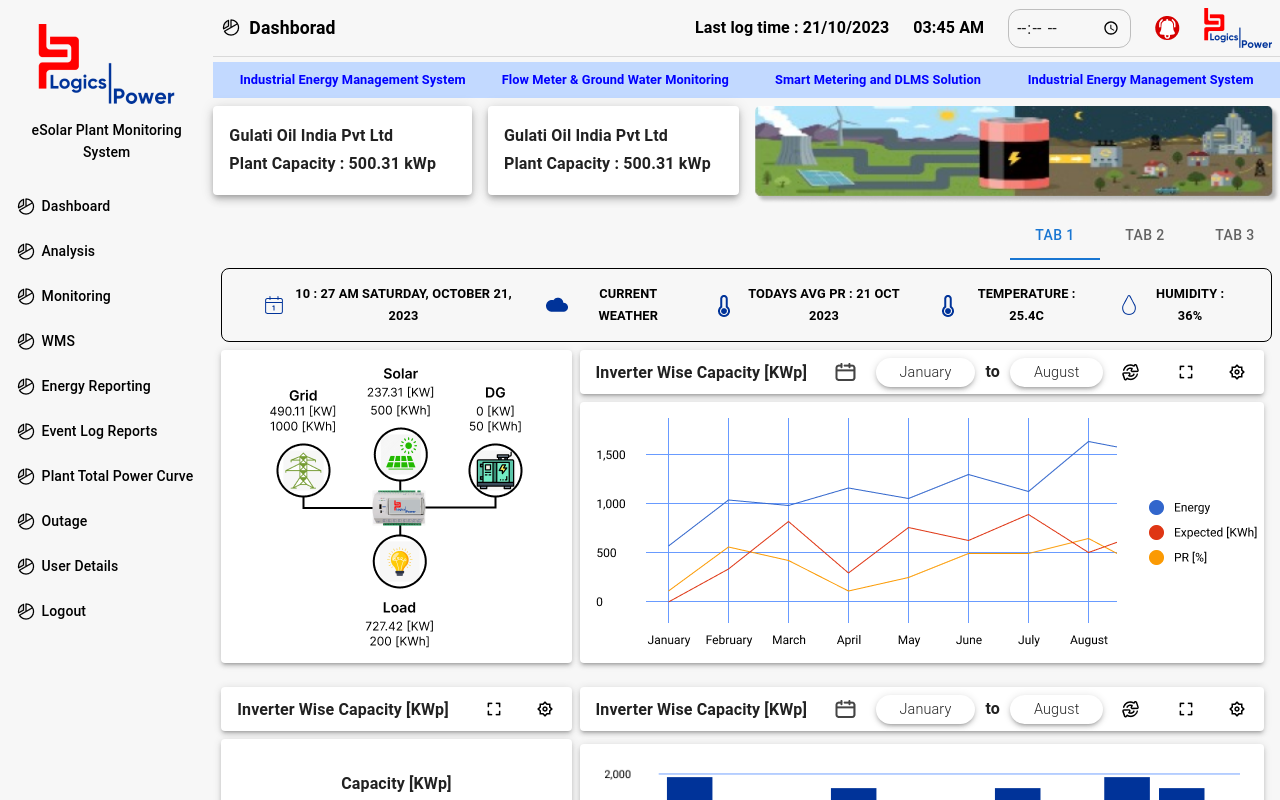
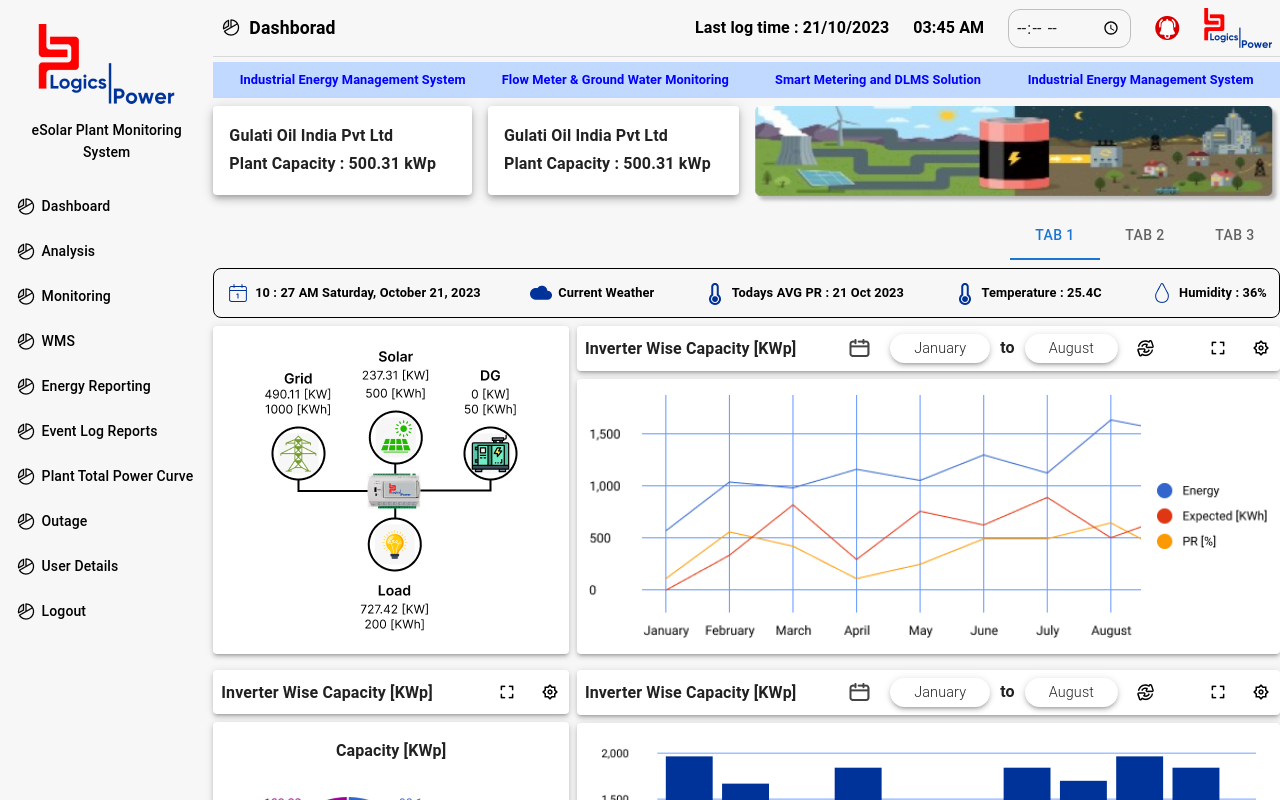
Before and after one commit to Prakhar-Verma001/Logics-UI, a React (Create React App) app: page / in a window 1280 px wide. Shown: the top 800 px of the page. Built offline with nearby package versions, Linux system fonts and the light colour scheme.

Commit message:
Update TabArea.js

```diff
--- a/src/components/TabArea.js
+++ b/src/components/TabArea.js
@@ -27,7 +27,7 @@
     }
 
   return (
-    <Box>
+    <Box mx={{lg:0, xs:1}}>
         <Stack direction={'row'} justifyContent={{md:'right', xs:'center'}} mb={1}>
             <Tabs value={value} onChange={handleTabs}>
                 <Tab label='Tab 1' />
@@ -35,9 +35,8 @@
                 <Tab label='Tab 3' />
             </Tabs>
         </Stack>
-        <Stack direction={{lg:'row', xs:'column'}} spacing={{lg:2, xs:1}} alignItems={'center'}
-        justifyContent={'space-between'} sx={{border: '1px solid black', borderRadius:2, px:4,
-        py:{lg:1, xs:2}, mx:1}}>
+        <Stack direction={{lg:'row', xs:'column'}} spacing={1} alignItems={'center'} p={1}
+        justifyContent={'space-between'} sx={{border: '1px solid black', borderRadius:2}}>
                 <WeatherItems src={Cal} texts='10 : 27 AM Saturday, October 21, 2023' />
                 <WeatherItems src={Cloud} texts='Current Weather' />
                 <WeatherItems src={Temp} texts='Todays AVG PR : 21 Oct 2023' />
@@ -55,7 +54,7 @@
   return (
     <>
     {
-        props.value === props.index && (<Box p={1}>{props.children}</Box>)
+        props.value === props.index && (<Box py={1}>{props.children}</Box>)
     }
     </>
   )
@@ -64,25 +63,25 @@
 const WeatherChart = () => {
   return (
     <>
-        <Stack direction={'column'} spacing={3} mb={4}>
+        <Stack direction={'column'} spacing={2} mb={2}>
 
 
 
             <Grid container height={'100%'} rowGap={2}>
                 <Grid item lg={4} xs={12}>
-                    <Card sx={{display:'flex', alignItems:'center', justifyContent:'center', height:'100%' ,boxSizing:'border-box', boxShadow:3, m:{lg:0, xs:1}}}>
+                    <Card sx={{p:1, display:'flex', alignItems:'center', justifyContent:'center', height:'100%' ,boxSizing:'border-box', boxShadow:3}}>
                         <img src={ArchT} alt='Architecture' />
                     </Card>
                 </Grid>
                 <Grid item lg={8} xs={12}>
-                    <Stack direction={'column'} spacing={1} justifyContent={'space-between'} sx={{height:'100%', boxSizing:'border-box', mx:1}}>
+                    <Stack direction={'column'} spacing={1} justifyContent={'space-between'} sx={{height:'100%', boxSizing:'border-box', ml:{lg:1, xs:0}}}>
                         <Card sx={{boxShadow:3}}>
                             <CapacityStack />
                         </Card>
-                        <Card sx={{boxShadow:3}}>
-                            <Stack direction={{md:'row', xs:'column'}} spacing={{md:4, xs:2}} p={2} justifyContent={'space-between'} alignItems={{md:'center', xs:'start'}} sx={{width:'100%', boxSizing:'border-box'}}>
+                        <Card sx={{boxShadow:3, flexGrow:1}}>
+                            <Stack direction={{md:'row', xs:'column'}} p={1.5} spacing={2} py={2} justifyContent={'space-evenly'} alignItems={'center'} sx={{width:'100%', boxSizing:'border-box'}}>
                                 <img src={Graph} alt='Graph' width={'100%'}/>
-                                <img src={Indi} alt='Indicater'/>
+                                <img src={Indi} width={'20%'} alt='Indicater'/>
                             </Stack>
                         </Card>
                     </Stack>
@@ -91,29 +90,29 @@
 
             <Grid container height={'100%'} rowGap={2}>
                 <Grid item lg={4} xs={12}>
-                    <Stack direction={'column'} spacing={1} justifyContent={'space-between'} sx={{height:'100%', boxSizing:'border-box',  mx:{lg:0, xs:1}}}>
+                    <Stack direction={'column'} spacing={1} justifyContent={'space-between'} sx={{height:'100%', boxSizing:'border-box'}}>
 
-                            <Card sx={{boxShadow:3, boxSizing:'border-box'}}>
-                                <Stack direction={'row'} alignItems={'center'} justifyContent={'space-between'} pl={2}>
-                                    <Typography variant='subtitle2' sx={{fontSize:'1rem', fontWeight:'700'}}>Inverter Wise Capacity [KWp]</Typography>
+                            <Card sx={{boxShadow:3, boxSizing:'border-box', py:'2px'}}>
+                                <Stack direction={'row'} alignItems={'center'} justifyContent={'space-between'}>
+                                    <Typography variant='subtitle2' sx={{fontSize:'1rem', fontWeight:'700', p:1}}>Inverter Wise Capacity [KWp]</Typography>
                                     <Stack direction={'row'} alignItems={'center'} spacing={'4px'}>
                                         <IconButton><img src={Scan} alt='Scanner'/></IconButton>
-                                        <IconButton><img src={SET} alt='Setting'/></IconButton>
+                                        <IconButton sx={{p:0}}><img src={SET} alt='Setting'/></IconButton>
                                     </Stack>
                                 </Stack>
                             </Card>
 
-                            <Card sx={{boxShadow:3, height:'85%', boxSizing:'border-box', p:2}}>
-                                <Stack direction={'column'} alignItems={'center'} justifyContent={'space-between'} sx={{height:'100%', boxSizing:'border-box'}}>
-                                    <Typography variant='subtitle2' sx={{fontSize:'1rem', fontWeight:'700', py:2}}>Capacity [KWp]</Typography>
-                                    <img src={RainBow} alt='RainBow'/>
+                            <Card sx={{boxShadow:3, height:'85%', boxSizing:'border-box', p:2, flexGrow:1}}>
+                                <Stack direction={'column'} spacing={2} width={1} alignItems={'center'} justifyContent={'space-between'} sx={{height:'100%', boxSizing:'border-box'}}>
+                                    <Typography variant='subtitle2' sx={{fontSize:'1rem', fontWeight:'700'}}>Capacity [KWp]</Typography>
+                                    <img src={RainBow} alt='RainBow' width={'100%'}/>
                                 </Stack>
                             </Card>
                     </Stack>
                 </Grid>
 
                 <Grid item lg={8} xs={12}>
-                    <Stack direction={'column'} spacing={1} justifyContent={'space-between'} sx={{height:'100%', boxSizing:'border-box', mx:1}}>
+                    <Stack direction={'column'} spacing={1} justifyContent={'space-between'} sx={{height:'100%', boxSizing:'border-box', ml:{lg:1, xs:0}}}>
                         <Card sx={{boxShadow:3}}>
                             <CapacityStack />
                         </Card>
@@ -131,8 +130,8 @@
 const CapacityStack = () => {
     return (
         <>
-            <Stack direction={'row'} alignItems={'center'} justifyContent={'space-between'} pl={2}>
-                <Typography variant='subtitle2' sx={{fontSize:'1rem', fontWeight:'700'}}>Inverter Wise Capacity [KWp]</Typography>
+            <Stack direction={'row'} alignItems={'center'} justifyContent={'space-between'} py={'2px'}>
+                <Typography variant='subtitle2' sx={{fontSize:'1rem', fontWeight:'700', p:1}}>Inverter Wise Capacity [KWp]</Typography>
 
                 <Stack direction={'row'} alignItems={'center'} spacing={'10px'} display={{md:'flex', xs:'none'}}>
                     <IconButton><img src={CalB} alt='Calander Icon' /></IconButton>
@@ -148,7 +147,7 @@
 
                 <Stack direction={'row'} alignItems={'center'} spacing={'4px'}>
                     <IconButton><img src={Scan} alt='Scanner'/></IconButton>
-                    <IconButton><img src={SET} alt='Setting'/></IconButton>
+                    <IconButton sx={{p:0}}><img src={SET} alt='Setting'/></IconButton>
                 </Stack>
             </Stack>
         </>
@@ -158,36 +157,39 @@
 const WeatherItems = (props) => {
     return (
       <>
-        <Button>
-            <Stack direction={'row'} spacing={1} alignItems={'center'}>
+        <Button sx={{p:0.5}}>
+            <Stack direction={'row'} spacing={0.6} alignItems={'center'}>
                 <img src={props.src} alt='Icons'/>
-                <Typography variant='subtitle1' color={'black'} sx={{fontSize:'0.8rem', fontWeight:'600'}}>{props.texts}</Typography>
+                <Typography variant='subtitle1' lineHeight={1.4} textAlign={'left'}
+                color={'black'} sx={{fontSize:'0.8rem', fontWeight:'600'}} textTransform={'none'}>
+                    {props.texts}
+                </Typography>
             </Stack>
         </Button>
       </>
     )
-  }
+}
 
 const EnergyGraph = () => {
   return (
     <>
-        <Stack direction={'column'} spacing={3} mb={4}>
+        <Stack direction={'column'} spacing={2} mb={2}>
 
             <Grid container height={'100%'} rowGap={2}>
                     <Grid item lg={4} xs={12}>
-                        <Stack direction={'column'} spacing={1} justifyContent={'space-between'} sx={{height:'100%', boxSizing:'border-box',  mx:{lg:0, xs:1}}}>
+                        <Stack direction={'column'} spacing={1} justifyContent={'space-between'} sx={{height:'100%', boxSizing:'border-box'}}>
 
-                                <Card sx={{boxShadow:3, boxSizing:'border-box'}}>
-                                    <Stack direction={'row'} alignItems={'center'} justifyContent={'space-between'} pl={2}>
-                                        <Typography variant='subtitle2' sx={{fontSize:'1rem', fontWeight:'700'}}>Inverter Wise Capacity [KWp]</Typography>
+                                <Card sx={{boxShadow:3, boxSizing:'border-box', py:'2px'}}>
+                                    <Stack direction={'row'} alignItems={'center'} justifyContent={'space-between'}>
+                                        <Typography variant='subtitle2' sx={{fontSize:'1rem', fontWeight:'700', p:1}}>Inverter Wise Capacity [KWp]</Typography>
                                         <Stack direction={'row'} alignItems={'center'} spacing={'2px'}>
                                             <IconButton><img src={Scan} alt='Scanner'/></IconButton>
-                                            <IconButton><img src={SET} alt='Setting'/></IconButton>
+                                            <IconButton sx={{p:0}}><img src={SET} alt='Setting'/></IconButton>
                                         </Stack>
                                     </Stack>
                                 </Card>
 
-                                <Card sx={{boxShadow:3, height:'88%', boxSizing:'border-box', p:0}}>
+                                <Card sx={{boxShadow:3, height:'88%', boxSizing:'border-box', p:1, flexGrow:1}}>
                                     <Stack direction={'column'} alignItems={'center'} justifyContent={'space-between'} sx={{height:'100%', boxSizing:'border-box'}}>
                                         <img src={BarGraph} alt='BarGraph' height={'100%'} width={'100%'}/>
                                     </Stack>
@@ -196,11 +198,11 @@
                     </Grid>
 
                     <Grid item lg={8} xs={12}>
-                        <Stack direction={'column'} spacing={1} justifyContent={'space-between'} sx={{height:'100%', boxSizing:'border-box', mx:1}}>
+                        <Stack direction={'column'} spacing={1} justifyContent={'space-between'} sx={{height:'100%', boxSizing:'border-box', ml:{lg:1, xs:0}}}>
                             <Card sx={{boxShadow:3}}>
                                 <CapacityStack />
                             </Card>
-                            <Card sx={{boxShadow:3, height:'88%', boxSizing:'border-box'}}>
+                            <Card sx={{boxShadow:3, height:'88%', boxSizing:'border-box', flexGrow:1, p:1}}>
                                 <Stack direction={'column'} alignItems={'center'} justifyContent={'space-between'} sx={{height:'100%', boxSizing:'border-box'}}>
                                     <img src={Green} alt='GreenGraph' height={'100%'} width={'100%'}/>
                                 </Stack>
@@ -209,18 +211,18 @@
                     </Grid>
                 </Grid>
 
-            <Stack direction={'column'} spacing={1} justifyContent={'space-between'} sx={{height:'100%', boxSizing:'border-box',  mx:{lg:0, xs:1}}}>
-                <Card sx={{boxShadow:3, boxSizing:'border-box'}}>
-                    <Stack direction={'row'} alignItems={'center'} justifyContent={'space-between'} pl={2}>
-                        <Typography variant='subtitle2' sx={{fontSize:'1rem', fontWeight:'700'}}>Inverter Wise Capacity [KWp]</Typography>
-                        <Stack direction={'row'} alignItems={'center'} spacing={'2px'}>
-                            <IconButton><img src={Scan} alt='Scanner'/></IconButton>
-                            <IconButton><img src={SET} alt='Setting'/></IconButton>
-                        </Stack>
+            <Stack direction={'column'} spacing={1} justifyContent={'space-between'} sx={{height:'100%', boxSizing:'border-box'}}>
+            <Card sx={{boxShadow:3, boxSizing:'border-box', py:'2px'}}>
+                <Stack direction={'row'} alignItems={'center'} justifyContent={'space-between'}>
+                    <Typography variant='subtitle2' sx={{fontSize:'1rem', fontWeight:'700', p:1}}>Inverter Wise Capacity [KWp]</Typography>
+                    <Stack direction={'row'} alignItems={'center'} spacing={'2px'}>
+                        <IconButton><img src={Scan} alt='Scanner'/></IconButton>
+                        <IconButton sx={{p:0}}><img src={SET} alt='Setting'/></IconButton>
                     </Stack>
-                </Card>
+                </Stack>
+            </Card>
 
-                <Card sx={{boxShadow:3, boxSizing:'border-box', p:0}}>
+                <Card sx={{boxShadow:3, boxSizing:'border-box', p:1, flexGrow:1}}>
                     <Stack direction={'column'} alignItems={'center'} justifyContent={'space-between'} sx={{height:'100%', boxSizing:'border-box'}}>
                         <img src={BigGreen} alt='BigGreenGraph' height={'100%'} width={'100%'}/>
                     </Stack>
@@ -235,7 +237,7 @@
 const EnergyDetails = () => {
     return (
         <>
-            <Stack direction={'column'} spacing={3} mb={4}>
+            <Stack direction={'column'} spacing={2} mb={2}>
 
                 <Grid container height={'100%'} rowGap={2}>
                     <Grid item md={4} xs={12} px={'4px'}>
@@ -280,19 +282,19 @@
 
                 <Grid container height={'100%'} rowGap={2}>
                     <Grid item lg={4} xs={12}>
-                        <Stack direction={'column'} spacing={1} justifyContent={'space-between'} sx={{height:'100%', boxSizing:'border-box',  mx:{lg:0, xs:1}}}>
+                        <Stack direction={'column'} spacing={1} justifyContent={'space-between'} sx={{height:'100%', boxSizing:'border-box'}}>
 
-                                <Card sx={{boxShadow:3, boxSizing:'border-box'}}>
-                                    <Stack direction={'row'} alignItems={'center'} justifyContent={'space-between'} pl={2}>
-                                        <Typography variant='subtitle2' sx={{fontSize:'1rem', fontWeight:'700'}}>Inverter Wise Capacity [KWp]</Typography>
+                                <Card sx={{boxShadow:3, boxSizing:'border-box', py:'2px'}}>
+                                    <Stack direction={'row'} alignItems={'center'} justifyContent={'space-between'}>
+                                        <Typography variant='subtitle2' sx={{fontSize:'1rem', fontWeight:'700', p:1}}>Inverter Wise Capacity [KWp]</Typography>
                                         <Stack direction={'row'} alignItems={'center'} spacing={'2px'}>
                                             <IconButton><img src={Scan} alt='Scanner'/></IconButton>
-                                            <IconButton><img src={SET} alt='Setting'/></IconButton>
+                                            <IconButton sx={{p:0}}><img src={SET} alt='Setting'/></IconButton>
                                         </Stack>
                                     </Stack>
                                 </Card>
 
-                                <Card sx={{boxShadow:3, height:'88%', boxSizing:'border-box', p:0}}>
+                                <Card sx={{boxShadow:3, height:'88%', boxSizing:'border-box', p:1, flexGrow:1}}>
                                     <Stack direction={'column'} alignItems={'center'} justifyContent={'space-between'} sx={{height:'100%', boxSizing:'border-box'}}>
                                         <img src={BarGraph} alt='BarGraph' height={'100%'} width={'100%'}/>
                                     </Stack>
@@ -301,11 +303,11 @@
                     </Grid>
 
                     <Grid item lg={8} xs={12}>
-                        <Stack direction={'column'} spacing={1} justifyContent={'space-between'} sx={{height:'100%', boxSizing:'border-box', mx:1}}>
+                        <Stack direction={'column'} spacing={1} justifyContent={'space-between'} sx={{height:'100%', boxSizing:'border-box', ml:{lg:1, xs:0}}}>
                             <Card sx={{boxShadow:3}}>
                                 <CapacityStack />
                             </Card>
-                            <Card sx={{boxShadow:3, height:'88%', boxSizing:'border-box'}}>
+                            <Card sx={{boxShadow:3, height:'88%', boxSizing:'border-box', flexGrow:1, p:1}}>
                                 <Stack direction={'column'} alignItems={'center'} justifyContent={'space-between'} sx={{height:'100%', boxSizing:'border-box'}}>
                                     <img src={Green} alt='GreenGraph' height={'100%'} width={'100%'}/>
                                 </Stack>
```
